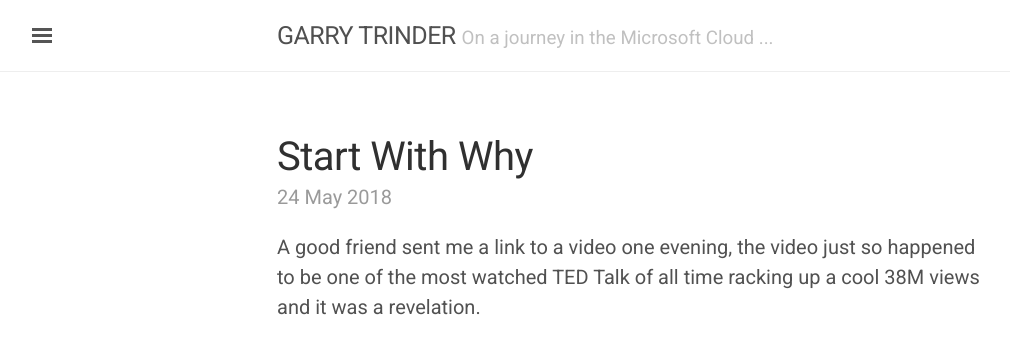
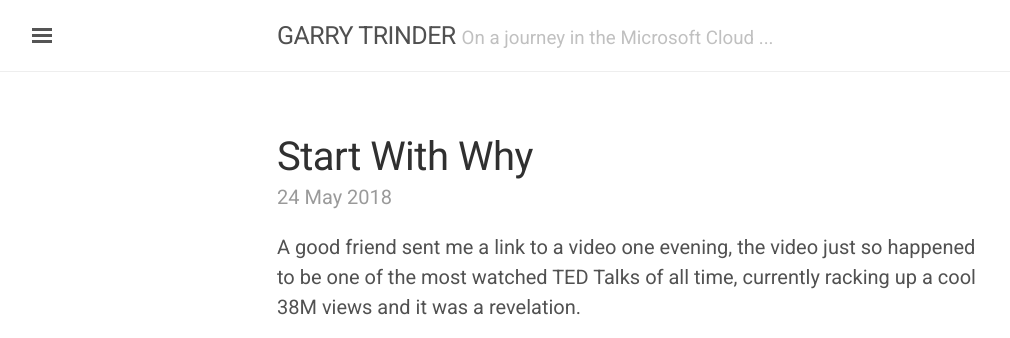
Before and after one commit to garrytrinder/garrytrinder.github.io, a Jekyll site: the page built from _posts/2018-05-24-start-with-why.md, in a window 1280 px wide and 900 px high, cut to the strip 0-338 px from the top of the window. Shown: the whole strip, without its empty margins (3-1013 px from the left). Built offline with Jekyll 4.4.1, drawn with Linux system fonts in a browser that asks for light colours; nearby versions of some CDN libraries.

Commit message:
Updated excerpt

```diff
--- a/_posts/2018-05-24-start-with-why.md
+++ b/_posts/2018-05-24-start-with-why.md
@@ -7,7 +7,7 @@ permalink:      /:year/:month/:title
 published:      true
 ---
 
-A good friend sent me a link to a video one evening, the video just so happened to be one of the most watched TED Talk of all time racking up a cool 38M views and it was a revelation.
+A good friend sent me a link to a video one evening, the video just so happened to be one of the most watched TED Talks of all time, currently racking up a cool 38M views and it was a revelation.
 
 <div style="max-width:854px;margin-bottom:1rem;">
 <div style="position:relative;height:0;padding-bottom:56.25%">
```
